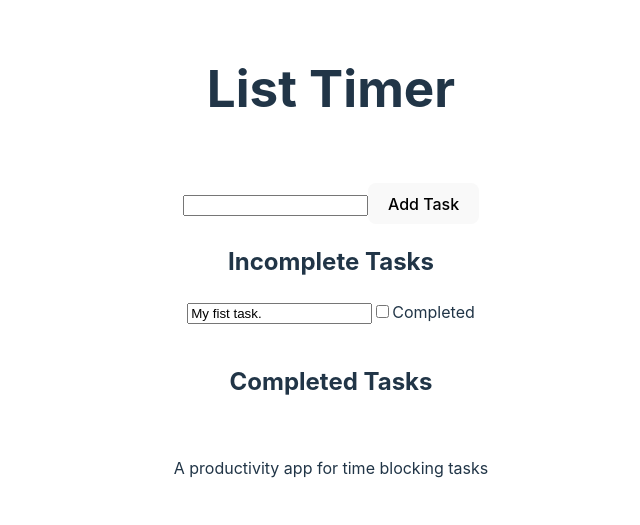
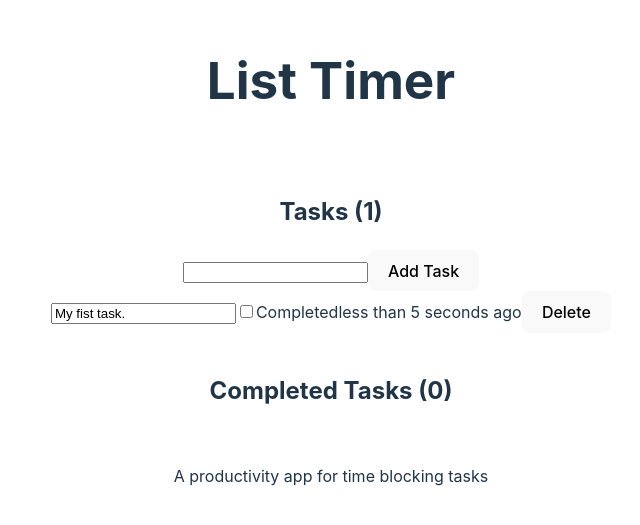
Before and after one commit to mrjasonweaver/dayredi, a React (Vite) app: page / in a window 1280 px wide. Shown: the part 123-648 px from the top of the page, without its empty margins (309-949 px from the left). Built offline with nearby package versions, Linux system fonts and the light colour scheme.

Commit message:
delete and timestamps

```diff
--- a/package.json
+++ b/package.json
@@ -11,6 +11,7 @@
     "test": "vitest"
   },
   "dependencies": {
+    "date-fns": "^3.6.0",
     "react": "^18.3.1",
     "react-dom": "^18.3.1",
     "uuid": "^10.0.0"
--- a/src/App.tsx
+++ b/src/App.tsx
@@ -1,7 +1,6 @@
 import { useState } from 'react'
 import './App.css'
 import TaskList from './components/TaskList'
-import AddTask from './components/AddTask';
 import { List, Task } from './data-models/interfaces';
 
 const initialListId: string = 'list1';
@@ -12,6 +11,7 @@ const initialTasks: Task[] = [
     id: initialTaskId,
     name: 'My fist task.',
     completed: false,
+    timestamp: new Date().getTime(),
   },
 ];
 
@@ -22,6 +22,7 @@ const initialList: List[] = [
     tasks: initialTasks,
   },
 ];
+
 
 // Get the inital List from local storage if it exists.
 const localList: List[] = JSON.parse(localStorage.getItem('list-timer-app') || '[]');
@@ -37,8 +38,11 @@ function App() {
     <>
       <h1>{title}</h1>
       <div className="card">
-        <AddTask setLists={setLists} currentList={currentList} />
-        <TaskList lists={lists} setLists={setLists} currentList={currentList} />
+        <TaskList
+          lists={lists}
+          setLists={setLists}
+          currentList={currentList}
+        />
         <p>
           {description}
         </p>
@@ -47,4 +51,4 @@ function App() {
   )
 }
 
-export default App
+export default App;
--- a/src/components/AddTask.tsx
+++ b/src/components/AddTask.tsx
@@ -30,6 +30,7 @@ const AddTask: React.FC<AddTaskProps> = ({ setLists, currentList }) => {
                                 id: newTaskId,
                                 name: title,
                                 completed: false,
+                                timestamp: new Date().getTime(),
                             },
                         ],
                     };
--- a/src/components/SingleTask.tsx
+++ b/src/components/SingleTask.tsx
@@ -1,5 +1,6 @@
 import { useState } from 'react';
 import { List, Task } from '../data-models/interfaces';
+import { formatDistance } from "date-fns";
 
 
 interface TaskProps {
@@ -35,6 +36,7 @@ const SingleTask: React.FC<TaskProps> = ({ setLists, currentList, task }) => {
         return {
             ...task,
             completed: !task.completed,
+            timestamp: new Date().getTime(),
         }
     }
 
@@ -125,6 +127,39 @@ const SingleTask: React.FC<TaskProps> = ({ setLists, currentList, task }) => {
         }
     };
 
+    /**
+     * Delete the current task from the currentList.
+     * @returns void
+     */
+    const deleteTask = () => {
+        setLists((prevLists: List[]) => {
+            const newLists = prevLists.map((list: List) => {
+                if (list.id === currentList) {
+                    return {
+                        ...list,
+                        tasks: list.tasks.filter((task: Task) => {
+                            return task.id !== taskId;
+                        }),
+                    };
+                }
+                return list;
+            });
+
+            // Update the local storage.
+            localStorage.setItem('list-timer-app', JSON.stringify(newLists));
+
+            return newLists;
+        });
+    }
+
+    /**
+     * Handle the delete task event.
+     * @returns void
+     */
+    const handleDeleteTask = () => {
+        deleteTask();
+    }
+
     return (
         <div>
             <input type="text" value={currentName || name} placeholder="Enter a task description." id={taskId} onChange={handleTitleChange} onKeyDownCapture={handleNameSubmit} />
@@ -132,6 +167,8 @@ const SingleTask: React.FC<TaskProps> = ({ setLists, currentList, task }) => {
                 <input type="checkbox" name={taskId} checked={completed} onChange={handleCheckboxChange} />
                 Completed
             </label>
+            <span>{formatDistance(task.timestamp, new Date(), { addSuffix: true, includeSeconds: true })}</span>
+            <button onClick={handleDeleteTask}>Delete</button>
         </div>
     );
 };
--- a/src/components/TaskList.tsx
+++ b/src/components/TaskList.tsx
@@ -1,6 +1,7 @@
 import React from 'react';
 import SingleTask from './SingleTask';
 import { List, Task } from '../data-models/interfaces';
+import AddTask from './AddTask';
 
 interface TaskListProps {
     lists: List[];
@@ -15,17 +16,46 @@ const TaskList: React.FC<TaskListProps> = ({ lists, setLists, currentList }) =>
 
     // Get the incomplete tasks.
     const incompleteTasks = tasks.filter((task: Task) => {
-        return task.completed === false
+        return task.completed === false;
     });
 
     // Get the completed tasks.
     const completedTasks = tasks.filter((task: Task) => {
-        return task.completed === true
+        return task.completed === true;
     });
+
+    /**
+     * Delete the completed tasks from the current list.
+     * @returns void
+     */
+    const deleteCompletedTasks = () => {
+        setLists((prevLists: List[]) => {
+            const newLists = prevLists.map((list: List) => {
+                if (list.id === currentList) {
+                    return {
+                        ...list,
+                        tasks: list.tasks.filter((task: Task) => {
+                            return task.completed === false;
+                        }),
+                    };
+                }
+                return list;
+            });
+
+            // Save the new lists to local storage.
+            localStorage.setItem('list-timer-app', JSON.stringify(newLists));
+
+            return newLists;
+        });
+    }
 
     return (
         <>
-            <h2>Incomplete Tasks</h2>
+            <h2>Tasks ({incompleteTasks?.length})</h2>
+            <AddTask
+                setLists={setLists}
+                currentList={currentList}
+            />
             <div className="list-wrap">
                 {incompleteTasks?.map((task, index) => {
                     return (
@@ -40,9 +70,10 @@ const TaskList: React.FC<TaskListProps> = ({ lists, setLists, currentList }) =>
                 })}
             </div>
 
-            <h2>Completed Tasks</h2>
+            <h2>Completed Tasks ({completedTasks?.length})</h2>
+            {completedTasks?.length > 0 && <button onClick={deleteCompletedTasks}>Delete All Completed</button>}
             <div className="list-wrap">
-                {completedTasks?.reverse().map((task, index) => {
+                {completedTasks?.map((task, index) => {
                     return (
                         <SingleTask
                             key={index}
--- a/src/data-models/interfaces.tsx
+++ b/src/data-models/interfaces.tsx
@@ -8,6 +8,7 @@ interface Task {
     id: string;
     name: string;
     completed: boolean;
+    timestamp: number;
 }
 
 export type { List, Task };
```
Also changed, not shown: 1 other file (tests, documents, lock files or other folders).
